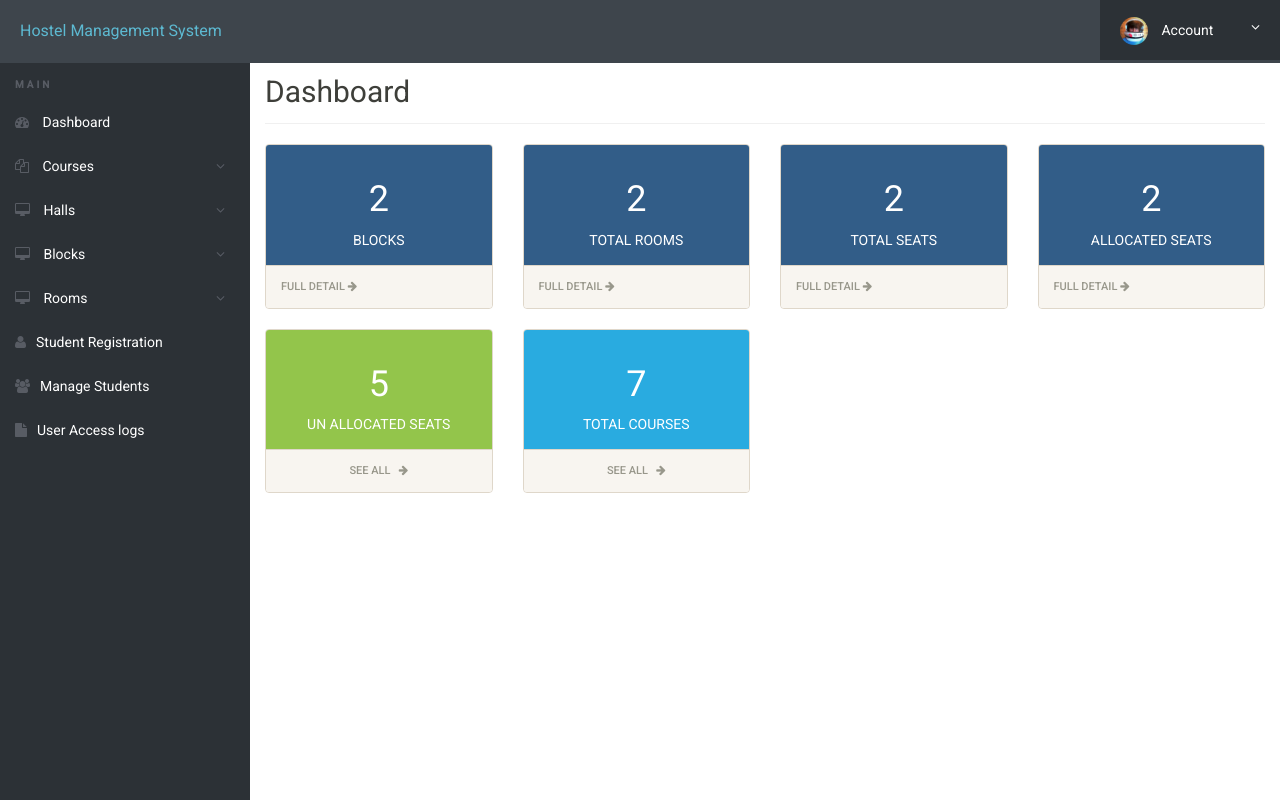
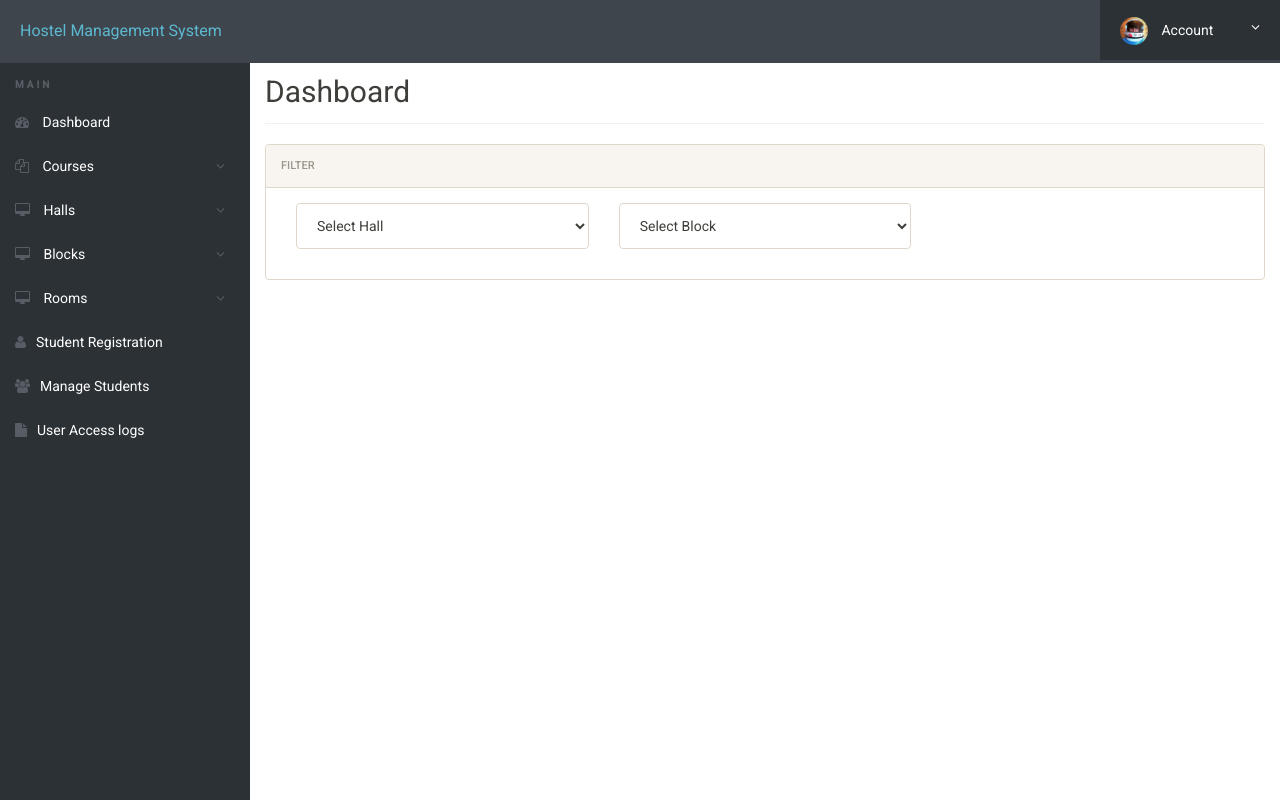
Before and after one commit to Zeeshan0811/hostel, a PHP site: page /hostel/admin/dashboard.php in a window 1280 px wide. Run offline with PHP 8.4, Linux system fonts and the light colour scheme; a user stored in the database is signed in; data comes from the database, SQL or seed files in the repository.

Commit message:
Admin Dashboard done

```diff
--- a/admin/dashboard.php
+++ b/admin/dashboard.php
@@ -39,150 +39,55 @@ check_login();
 
 				<div class="row">
 					<div class="col-md-12">
-
 						<h2 class="page-title" style="margin-top:4%">Dashboard</h2>
-
 						<div class="row">
 							<div class="col-md-12">
-								<div class="row">
-									<div class="col-md-3">
 								<div class="panel panel-default">
-											<div class="panel-body bk-primary text-light">
-												<div class="stat-panel text-center">
-
+									<div class="panel-heading">Filter</div>
+									<div class="panel-body">
+										<div class="col-md-4">
+											<div class="form-group">
+												<Select name="hall_id" id="hall_id" class="form-control" required>
+													<option value="">Select Hall</option>
 													<?php
-													$result = "SELECT count(*) FROM registration ";
-													$stmt = $mysqli->prepare($result);
-													$stmt->execute();
-													$stmt->bind_result($count);
-													$stmt->fetch();
-													$stmt->close();
+													$query = "SELECT * FROM halls";
+													$stmt2 = $mysqli->prepare($query);
+													$stmt2->execute();
+													$res = $stmt2->get_result();
+													while ($halls = $res->fetch_object()) {
 													?>
-
-													<div class="stat-panel-number h1 "><?php echo $count; ?></div>
-													<div class="stat-panel-title text-uppercase"> Blocks </div>
+														<option value="<?php echo $halls->id; ?>"><?php echo $halls->hall_name; ?></option>
+													<?php } ?>
+												</Select>
 											</div>
 										</div>
-											<a href="manage-students.php" class="block-anchor panel-footer">Full Detail
-												<i class="fa fa-arrow-right"></i></a>
-										</div>
-									</div>
-									<div class="col-md-3">
-										<div class="panel panel-default">
-											<div class="panel-body bk-primary text-light">
-												<div class="stat-panel text-center">
 
+										<div class="col-md-4">
+											<Select name="block_id" id="block_id" class="form-control" required>
+												<option value="">Select Block</option>
 												<?php
-													$result = "SELECT count(*) FROM registration ";
-													$stmt = $mysqli->prepare($result);
-													$stmt->execute();
-													$stmt->bind_result($count);
-													$stmt->fetch();
-													$stmt->close();
+												$query = "SELECT * FROM blocks";
+												$stmt2 = $mysqli->prepare($query);
+												$stmt2->execute();
+												$res = $stmt2->get_result();
+												while ($blocks = $res->fetch_object()) {
 												?>
-
-													<div class="stat-panel-number h1 "><?php echo $count; ?></div>
-													<div class="stat-panel-title text-uppercase"> Total Rooms </div>
-												</div>
-											</div>
-											<a href="manage-students.php" class="block-anchor panel-footer">Full Detail
-												<i class="fa fa-arrow-right"></i></a>
-										</div>
-									</div>
-									<div class="col-md-3">
-										<div class="panel panel-default">
-											<div class="panel-body bk-primary text-light">
-												<div class="stat-panel text-center">
-
-													<?php
-													$result = "SELECT count(*) FROM registration ";
-													$stmt = $mysqli->prepare($result);
-													$stmt->execute();
-													$stmt->bind_result($count);
-													$stmt->fetch();
-													$stmt->close();
-													?>
-
-													<div class="stat-panel-number h1 "><?php echo $count; ?></div>
-													<div class="stat-panel-title text-uppercase"> Total Seats </div>
-												</div>
-											</div>
-											<a href="manage-students.php" class="block-anchor panel-footer">Full Detail
-												<i class="fa fa-arrow-right"></i></a>
-										</div>
-									</div>
-									<div class="col-md-3">
-										<div class="panel panel-default">
-											<div class="panel-body bk-primary text-light">
-												<div class="stat-panel text-center">
-
-													<?php
-													$result = "SELECT count(*) FROM registration ";
-													$stmt = $mysqli->prepare($result);
-													$stmt->execute();
-													$stmt->bind_result($count);
-													$stmt->fetch();
-													$stmt->close();
-													?>
-
-													<div class="stat-panel-number h1 "><?php echo $count; ?></div>
-													<div class="stat-panel-title text-uppercase"> Allocated Seats</div>
-												</div>
-											</div>
-											<a href="manage-students.php" class="block-anchor panel-footer">Full Detail
-												<i class="fa fa-arrow-right"></i></a>
-										</div>
-									</div>
-									<div class="col-md-3">
-										<div class="panel panel-default">
-											<div class="panel-body bk-success text-light">
-												<div class="stat-panel text-center">
-													<?php
-													$result1 = "SELECT count(*) FROM rooms ";
-													$stmt1 = $mysqli->prepare($result1);
-													$stmt1->execute();
-													$stmt1->bind_result($count1);
-													$stmt1->fetch();
-													$stmt1->close();
-													?>
-													<div class="stat-panel-number h1 "><?php echo $count1; ?></div>
-													<div class="stat-panel-title text-uppercase">Un Allocated Seats </div>
-												</div>
-											</div>
-											<a href="manage-rooms.php" class="block-anchor panel-footer text-center">See
-												All &nbsp; <i class="fa fa-arrow-right"></i></a>
-										</div>
-									</div>
-									<div class="col-md-3">
-										<div class="panel panel-default">
-											<div class="panel-body bk-info text-light">
-												<div class="stat-panel text-center">
-													<?php
-													$result2 = "SELECT count(*) FROM courses ";
-													$stmt2 = $mysqli->prepare($result2);
-													$stmt2->execute();
-													$stmt2->bind_result($count2);
-													$stmt2->fetch();
-													$stmt2->close();
-													?>
-													<div class="stat-panel-number h1 "><?php echo $count2; ?></div>
-													<div class="stat-panel-title text-uppercase">Total Courses</div>
-												</div>
-											</div>
-											<a href="manage-courses.php"
-												class="block-anchor panel-footer text-center">See All &nbsp; <i
-													class="fa fa-arrow-right"></i></a>
-										</div>
+													<option value="<?php echo $blocks->id; ?>"><?php echo $blocks->block_name . " (" . $blocks->block_type . ")"; ?></option>
+												<?php } ?>
+											</Select>
 										</div>
 
 									</div>
 								</div>
 							</div>
 
+							<div class="col-md-12">
+								<div id="dashboard-data">
+									<!-- Your dashboard cards (Total Rooms, Total Seats, etc.) will go here -->
+								</div>
+							</div>
 
-
-
-
+						</div>
 					</div>
 				</div>
 
@@ -202,8 +107,7 @@ check_login();
 	<script src="js/main.js"></script>
 
 	<script>
-
-		window.onload = function () {
+		window.onload = function() {
 
 			// Line chart from swirlData for dashReport
 			var ctx = document.getElementById("dashReport").getContext("2d");
@@ -216,15 +120,49 @@ check_login();
 
 			// Pie Chart from doughutData
 			var doctx = document.getElementById("chart-area3").getContext("2d");
-			window.myDoughnut = new Chart(doctx).Pie(doughnutData, { responsive: true });
+			window.myDoughnut = new Chart(doctx).Pie(doughnutData, {
+				responsive: true
+			});
 
 			// Dougnut Chart from doughnutData
 			var doctx = document.getElementById("chart-area4").getContext("2d");
-			window.myDoughnut = new Chart(doctx).Doughnut(doughnutData, { responsive: true });
+			window.myDoughnut = new Chart(doctx).Doughnut(doughnutData, {
+				responsive: true
+			});
 
 		}
 	</script>
 
+
+	<script>
+		$(document).ready(function() {
+			$('#hall_id, #block_id').on('change', function() {
+				var hall_id = $('#hall_id').val();
+				var block_id = $('#block_id').val();
+
+				console.log(hall_id, block_id);
+
+				if (hall_id && block_id) {
+					$.ajax({
+						url: 'fetch_dashboard_data.php',
+						type: 'POST',
+						data: {
+							hall_id: hall_id,
+							block_id: block_id
+						},
+						success: function(response) {
+							$('#dashboard-data').html(response);
+						},
+						error: function() {
+							alert('Something went wrong. Please try again.');
+						}
+					});
+				}
+			});
+		});
+	</script>
+
+
 </body>
 
 </html>
```
Also changed, not shown: admin/fetch_dashboard_data.php (added, +91 -0 lines). Lines whose indentation alone changed are shown as unchanged.
